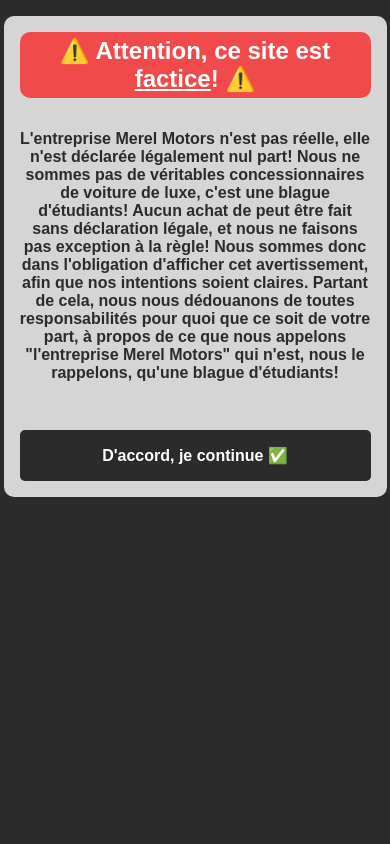
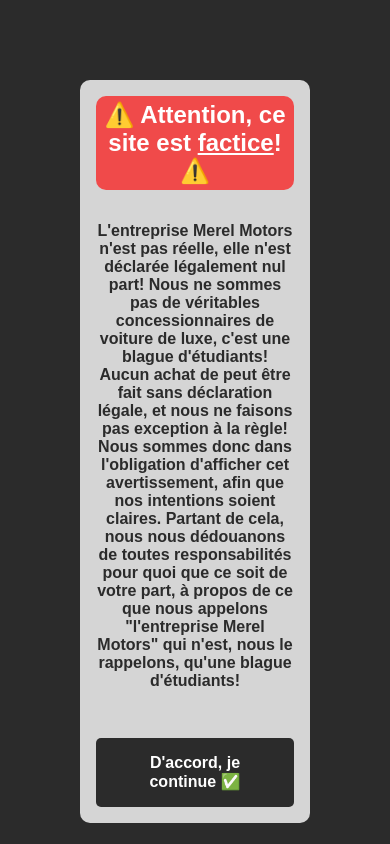
Before and after one commit to merel-motors/merel-motors.github.io, a plain HTML site: page index.html in a window 390 px wide. Shown: the top 844 px of the page. Drawn offline with Linux system fonts and the light colour scheme.

Commit message:
change for mobile

```diff
--- a/styles/style_warning_fake_unterprise.css
+++ b/styles/style_warning_fake_unterprise.css
@@ -33,11 +33,11 @@
 @media screen and (max-width: 600px) {
     #warning_fake_enterprise {
         background: #2b2b2b;
+        align-items: center;
     }
 
     #warning_box {
-        margin: 1rem auto;
-        max-width: 90%;
+        max-width: 60%;
     }
 
     #warning_box h1 {
```
